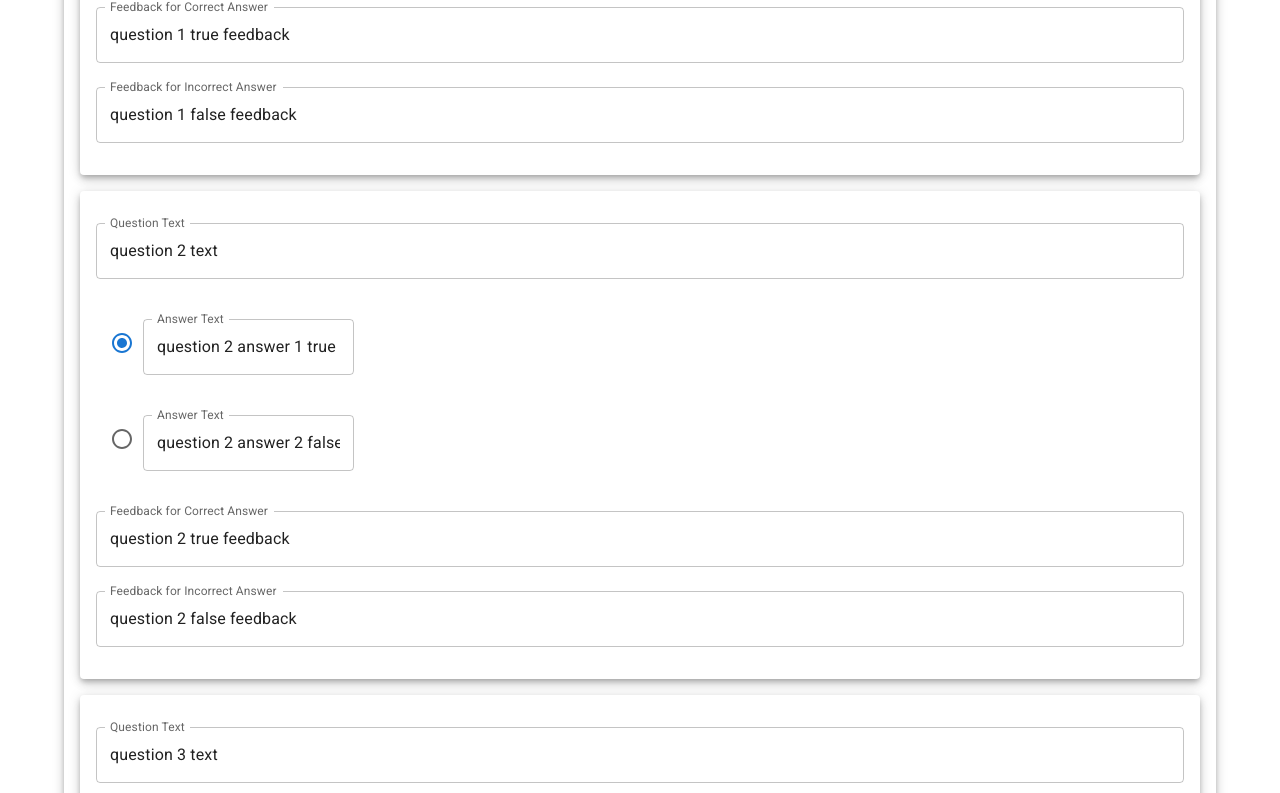
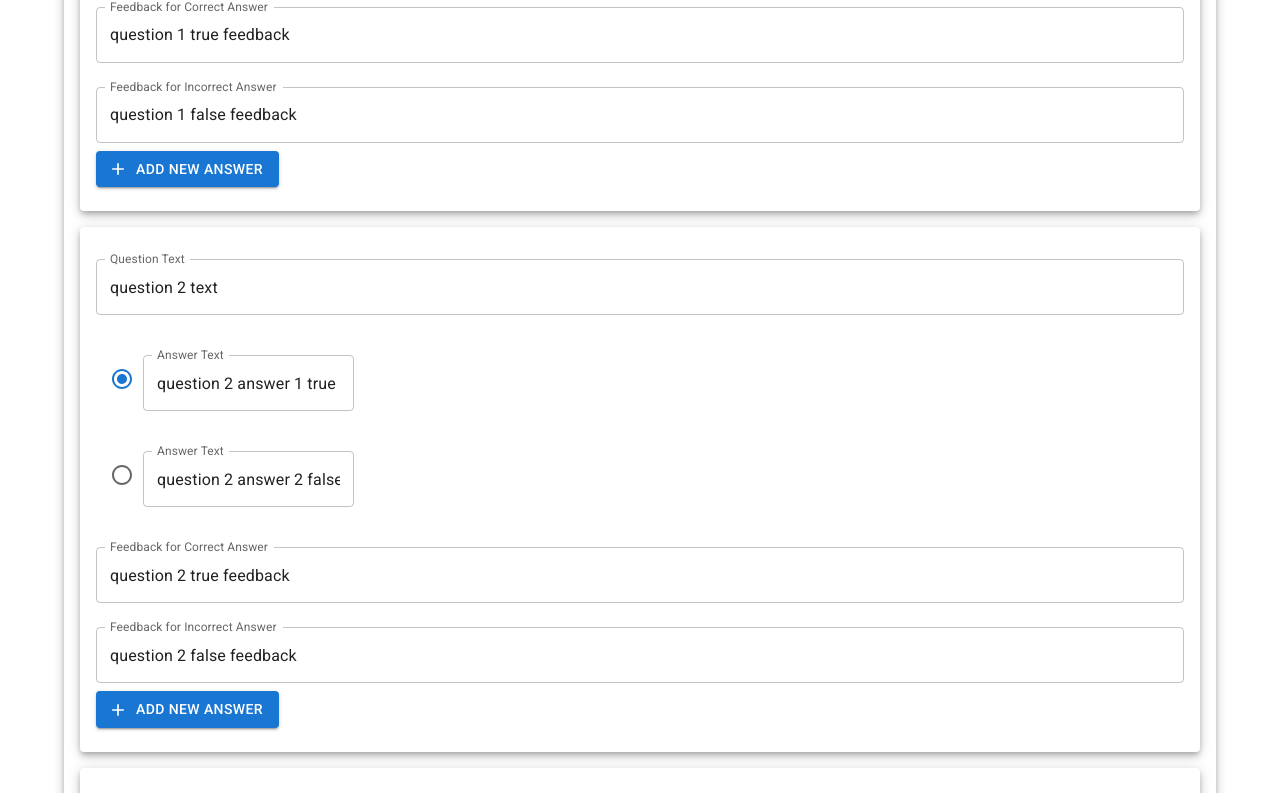
Before and after one commit to rjpals/bsn-app, a React (Create React App) app: page /quiz/29 in a window 1280 px wide. Shown: the part 815-1608 px from the top of the page. Built offline with nearby package versions, Linux system fonts and the light colour scheme.

Commit message:
Add ability to add a new answer

```diff
--- a/src/components/QuestionEditor.tsx
+++ b/src/components/QuestionEditor.tsx
@@ -1,8 +1,10 @@
 import React from "react";
-import { Card, CardContent, TextField, List } from "@mui/material";
+import { Button, Card, CardContent, TextField, List } from "@mui/material";
+import AddIcon from "@mui/icons-material/Add";
 import { Question, Answer } from "../store/quiz";
 
 import AnswerEditor from "./AnswerEditor";
+import { getRandomIntId } from "../util";
 
 type QuizEditorProps = {
   question: Question;
@@ -12,6 +14,26 @@ const QuestionEditor: React.FC<QuizEditorProps> = ({
   question,
   onQuestionChange,
 }) => {
+  const handleAnswerAdd = () => {
+    const newAnswer: Answer = {
+      id: getRandomIntId(),
+      text: "",
+      is_true: false,
+    };
+    const updatedAnswers = [...question.answers, newAnswer];
+    onQuestionChange({ ...question, answers: updatedAnswers });
+  };
+
+  const handleAnswerChange = (newAnswer: Answer) => {
+    const index = question.answers.findIndex((a) => a.id === newAnswer.id);
+    // Only one answer can be true
+    const updatedAnswers = newAnswer.is_true
+      ? question.answers.map((a) => ({ ...a, is_true: false }))
+      : [...question.answers];
+    updatedAnswers[index] = newAnswer;
+    onQuestionChange({ ...question, answers: updatedAnswers });
+  };
+
   return (
     <Card elevation={5} sx={{ marginBottom: 2 }}>
       <CardContent>
@@ -30,14 +52,7 @@ const QuestionEditor: React.FC<QuizEditorProps> = ({
             <AnswerEditor
               key={answer.id}
               answer={answer}
-              onAnswerChange={(newAnswer: Answer) => {
-                // Only one answer can be true
-                const updatedAnswers = newAnswer.is_true
-                  ? question.answers.map((a) => ({ ...a, is_true: false }))
-                  : [...question.answers];
-                updatedAnswers[index] = newAnswer;
-                onQuestionChange({ ...question, answers: updatedAnswers });
-              }}
+              onAnswerChange={handleAnswerChange}
             />
           ))}
         </List>
@@ -61,6 +76,14 @@ const QuestionEditor: React.FC<QuizEditorProps> = ({
             onQuestionChange({ ...question, feedback_false: e.target.value })
           }
         />
+        <Button
+          variant="contained"
+          color="primary"
+          onClick={handleAnswerAdd}
+          startIcon={<AddIcon />}
+        >
+          Add New Answer
+        </Button>
       </CardContent>
     </Card>
   );
```
